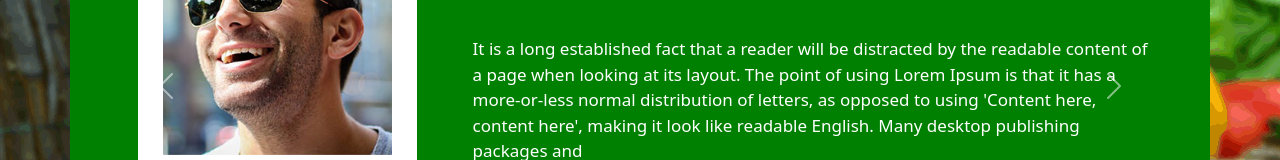
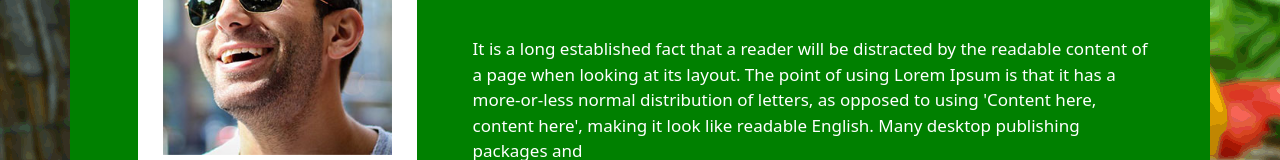
Before and after one commit to mohsin-ali-tx/shree, a React (Create React App) app: page / in a window 1280 px wide. Shown: the part 2531-2691 px from the top of the page. Built offline with nearby package versions, Linux system fonts and the light colour scheme.

Commit message:
controls=false

```diff
--- a/src/testimonial.js
+++ b/src/testimonial.js
@@ -19,7 +19,7 @@ const Testimonial = () => {
           className="container"
           style={{ backgroundColor: "green", width: "100%", height: "auto" }}
         >
-          <Carousel className={"testimonial-slider"}>
+          <Carousel className={"testimonial-slider"} controls={false}>
             <Carousel.Item>
               <div className="container">
                 <div className="row top-row1" style={{ height: "100%" }}>
```
